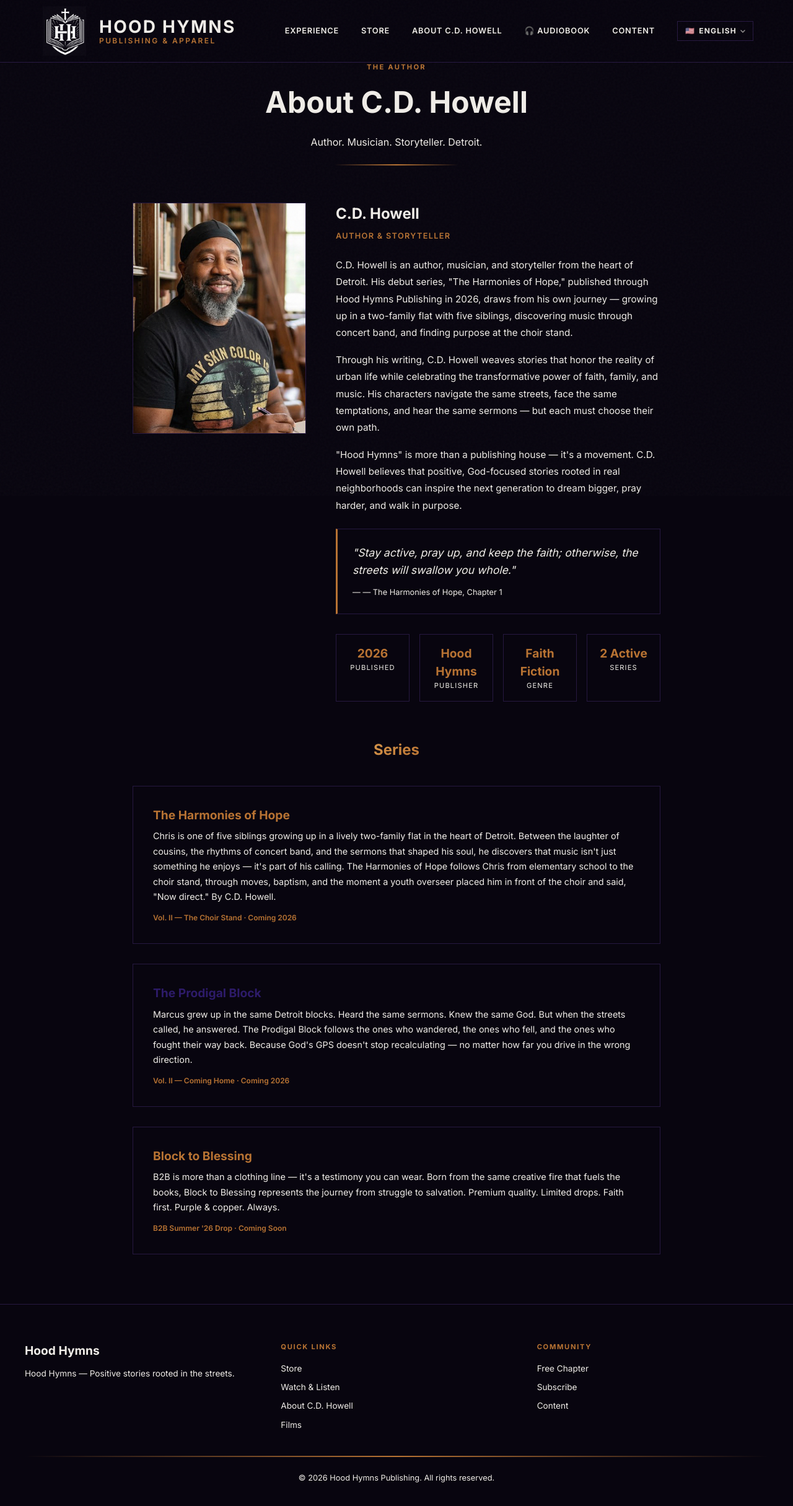
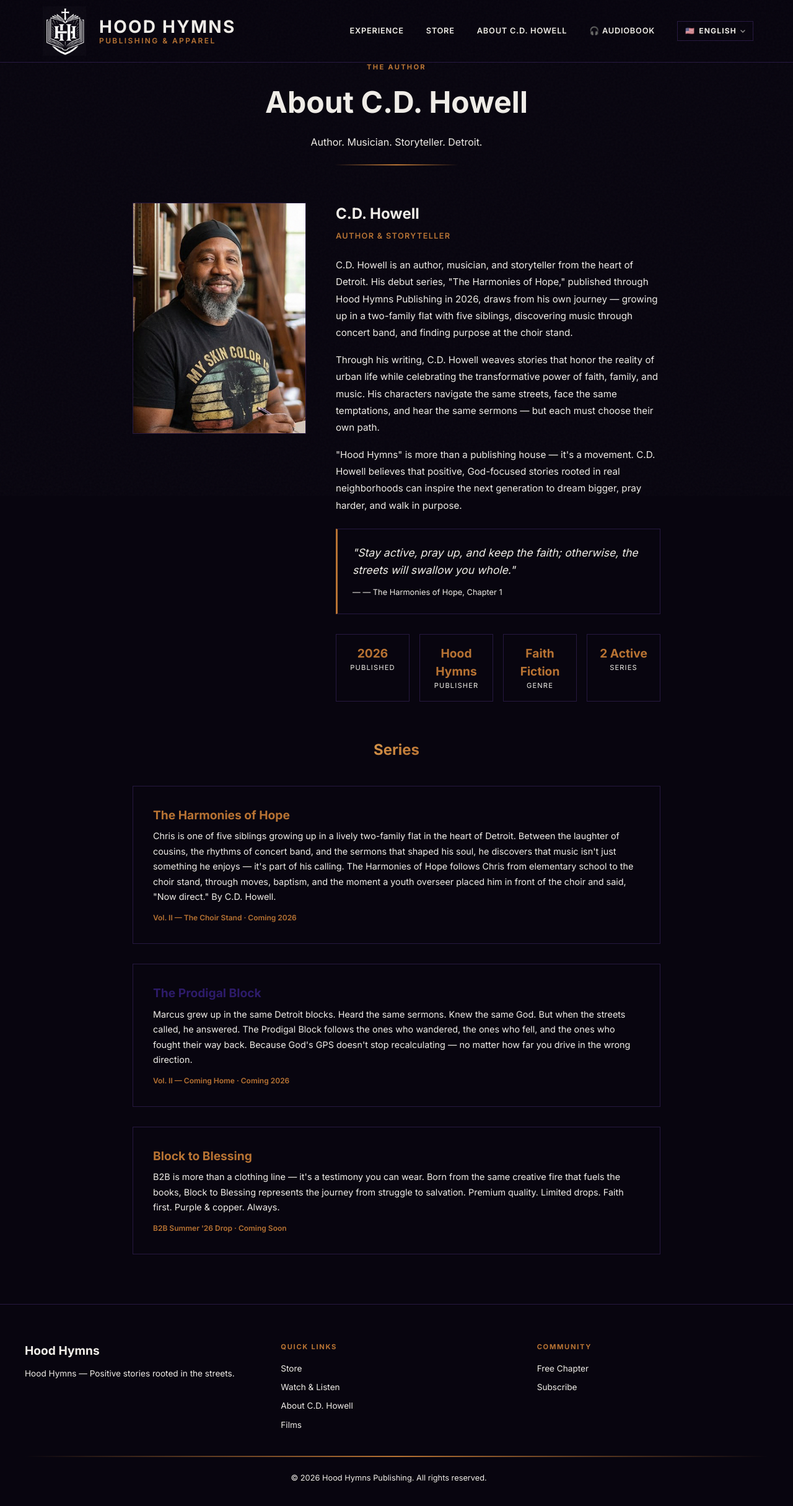
Before and after one commit to ncatlandarch-droid/hood-hymns-publishing, a Next.js app: page /about in a window 1280 px wide. Shown: the top 2430 px of the page at 62% size. Built offline with nearby package versions, Linux system fonts and the light colour scheme.

Commit message:
fix: remove duplicate ebook listing, remove premature /content from nav, add subtle admin link to footer

```diff
--- a/src/components/layout/Footer.tsx
+++ b/src/components/layout/Footer.tsx
@@ -107,12 +107,6 @@
               >
                 {t.subscribe}
               </Link>
-              <Link
-                href="/content"
-                style={{ textDecoration: "none", fontSize: "0.85rem", color: "var(--color-brand-muted)" }}
-              >
-                {t.content}
-              </Link>
             </div>
           </div>
         </div>
@@ -121,6 +115,7 @@
         <div className="copper-divider" style={{ maxWidth: "100%", marginBottom: "24px" }} />
 
         {/* Bottom */}
+        <div style={{ display: "flex", alignItems: "center", justifyContent: "center", gap: "16px" }}>
           <p
             style={{
               textAlign: "center",
@@ -130,6 +125,24 @@
           >
             {t.footerRights}
           </p>
+          {/* Admin access — subtle, for author use only */}
+          <Link
+            href="/admin"
+            style={{
+              fontSize: "0.65rem",
+              color: "transparent",
+              textDecoration: "none",
+              userSelect: "none",
+              opacity: 0.15,
+              transition: "opacity 0.3s ease",
+            }}
+            onMouseEnter={(e) => (e.currentTarget.style.opacity = "1")}
+            onMouseLeave={(e) => (e.currentTarget.style.opacity = "0.15")}
+            title="Author Admin"
+          >
+            ✦
+          </Link>
+        </div>
       </div>
     </footer>
   );
--- a/src/components/layout/Navbar.tsx
+++ b/src/components/layout/Navbar.tsx
@@ -14,7 +14,6 @@
     { href: "/store", label: t.store },
     { href: "/about", label: t.about },
     { href: "/audiobook", label: `🎧 ${t.audiobook}` },
-    { href: "/content", label: t.content },
   ];
 
   return (
--- a/src/data/store.ts
+++ b/src/data/store.ts
@@ -75,16 +75,7 @@
     collection: "The Harmonies of Hope",
     productType: "digital",
   },
-  {
-    id: "harmonies-v1-digital-deal",
-    title: "The Harmonies of Hope — Digital Edition",
-    type: "E-Book · Vol. I",
-    price: "$9.99",
-    image: "/book-harmonies-v1.png",
-    description: `The debut novel in digital format by ${AUTHOR}. Instant download. DRM-free PDF. Read on any device — Kindle, iPad, tablet, or computer. Faith, family, and music from the heart of Detroit.`,
-    collection: "The Harmonies of Hope",
-    productType: "digital",
-  },
+
   {
     id: "harmonies-character-tee",
     title: "Harmonies Character Tee",
```
Lines whose indentation alone changed are shown as unchanged.
